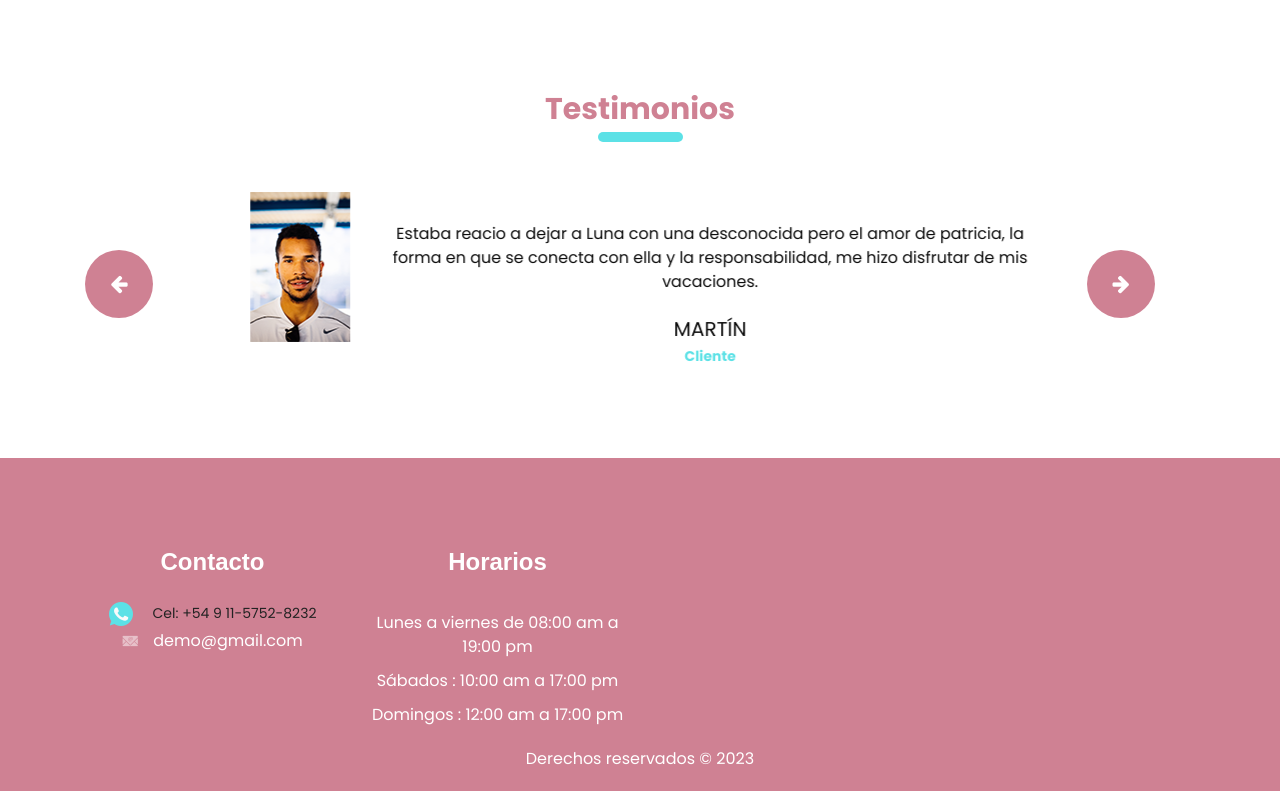
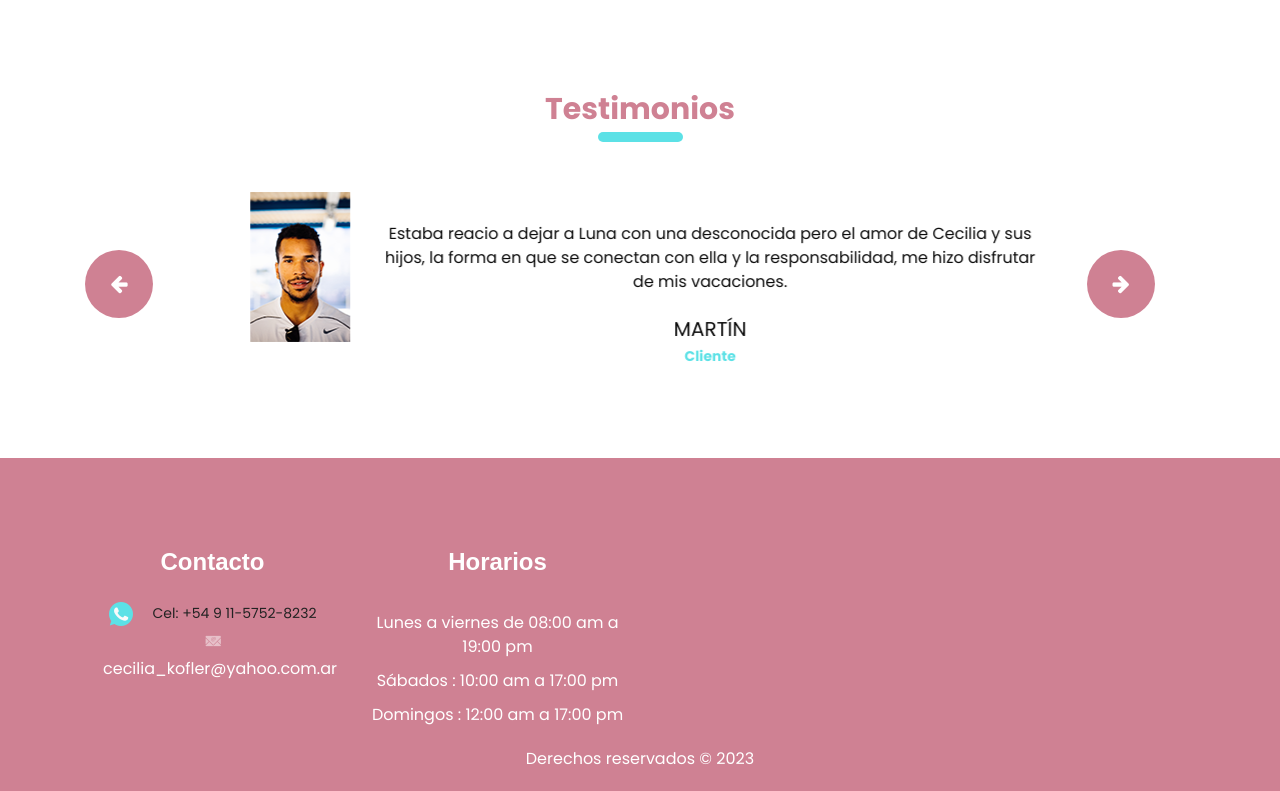
Before and after one commit to Mfuente2022/TheOverdogHotel, a plain HTML site: page index.html in a window 1280 px wide. Shown: the part 1987-2778 px from the top of the page. Drawn offline with nearby package versions, Linux system fonts and the light colour scheme; files whose address does not match are found by name.

Commit message:
Update index.html

```diff
--- a/index.html
+++ b/index.html
@@ -41,7 +41,7 @@
                <div class="contact_menu">
                   <ul>
                      <li><img src="./images/whatsapp.png" class="padding_right_10"><a href="https://wa.me/+5491157528232?text=¡Estoy+interesado/a!">Cel: +54 9 11-5752-8232</a></li>
-                     <li><img src="./images/email.png" class="padding_right_10"><a href="mailto:manifu3@hotmail.com">Email: demo@gmail.com</a></li>
+                     <li><img src="./images/email.png" class="padding_right_10"><a href="mailto:cecilia_kofler@yahoo.com.ar">Email: cecilia_kofler@yahoo.com.ar</a></li>
 
                   </ul>
                </div>
@@ -248,7 +248,7 @@
                                  <img src="images/client-img.png" class="client_img">
                               </div>
                               <div class="client_text_section">
-                                 <p class="testimonial_text">Estaba reacio a dejar a Luna con una desconocida pero el amor de patricia, la forma en que se conecta con ella y la responsabilidad, me hizo disfrutar de mis vacaciones.</p>
+                                 <p class="testimonial_text">Estaba reacio a dejar a Luna con una desconocida pero el amor de Cecilia y sus hijos, la forma en que se conectan con ella y la responsabilidad, me hizo disfrutar de mis vacaciones.</p>
                                  <h4 class="joech_text">Martín</h4>
                                  <p class="customer_text">Cliente</p>
                               </div>
@@ -262,7 +262,7 @@
                                  <img src="images/client-img.png" class="client_img">
                               </div>
                               <div class="client_text_section">
-                                 <p class="testimonial_text">Estaba reacio a dejar a Luna con una desconocida pero el amor de patricia, la forma en que se conecta con ella y la responsabilidad, me hizo disfrutar de mis vacaciones.</p>
+                                 <p class="testimonial_text">Estaba reacio a dejar a Luna con una desconocida pero el amor de Cecilia y sus hijos, la forma en que se conectan con ella y la responsabilidad, me hizo disfrutar de mis vacaciones.</p>
                                  <h4 class="joech_text">Martín</h4>
                                  <p class="customer_text">Cliente</p>
                               </div>
@@ -291,7 +291,7 @@
                   <h2 class="useful_text">Contacto</h2>
                   <!-- <div class="location_text"><img src="images/map-icon1.png"><a href="#"><span class="padding_left_15">Location</span></a></div> -->
                   <li><img src="./images/whatsapp.png" class="padding_right_10"><a href="https://wa.me/+5491157528232?text=¡Estoy+interesado/a!">Cel: +54 9 11-5752-8232</a></li>
-                  <div class="location_text"><img src="images/mail-icon1.png"><a href="#"><span class="padding_left_15">demo@gmail.com</span></a></div>
+                  <div class="location_text"><img src="images/mail-icon1.png"><a href="mailto:cecilia_kofler@yahoo.com.ar"><span class="padding_left_15">cecilia_kofler@yahoo.com.ar</span></a></div>
                </div>
                <!-- <div class="col-lg-3 col-sm-6">
                   <h2 class="useful_text">Useful link </h2>
```
